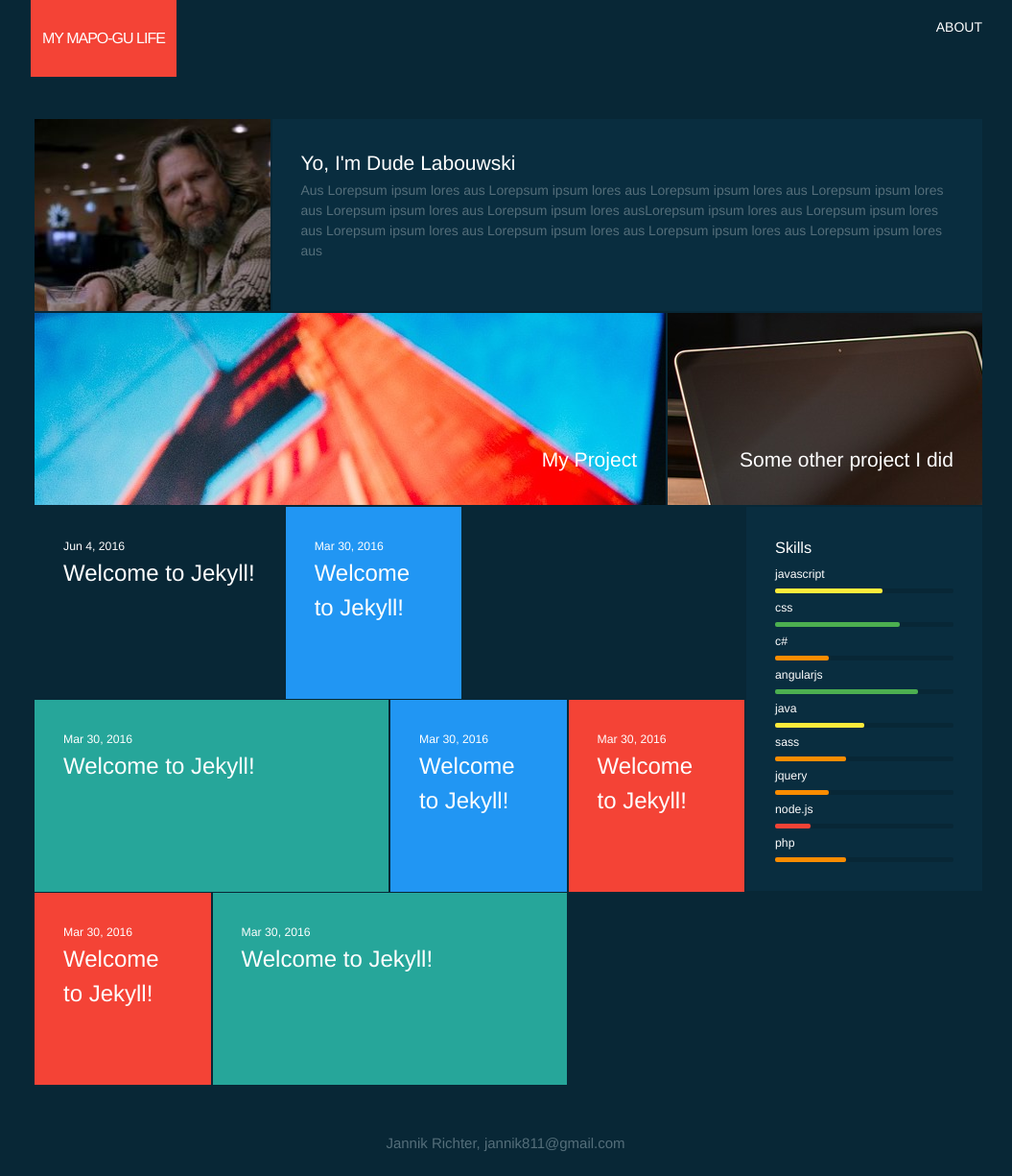
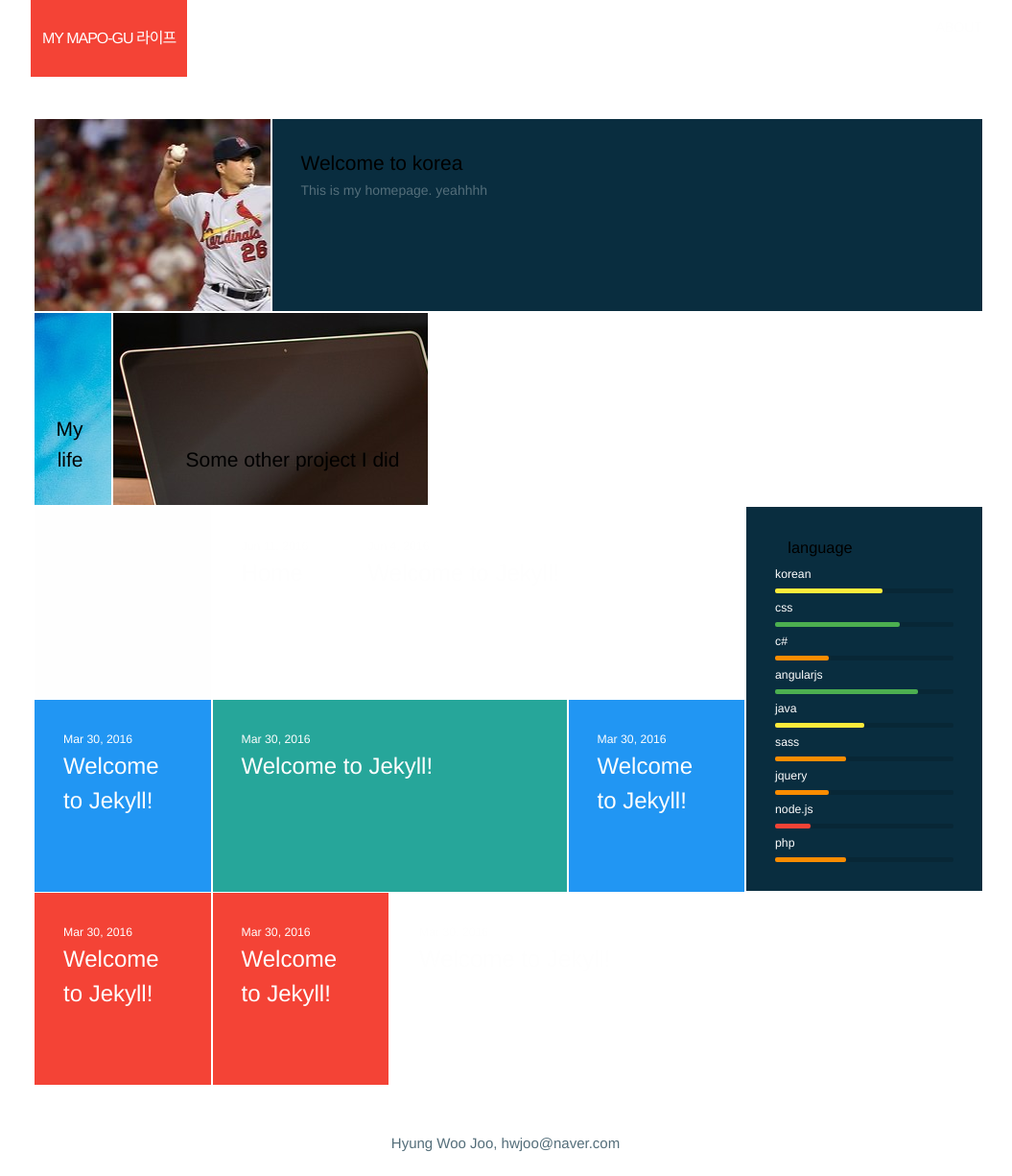
Before and after one commit to mapo-gu/xx, a Jekyll site: the page built from index.html, in a window 1280 px wide. Shown: the whole page at 96% size, without its empty margins (112-1167 px from the left). Built offline with Jekyll 4.4.1, drawn with Linux system fonts in a browser that asks for light colours.

Commit message:
Theme modif

```diff
--- a/_config.yml
+++ b/_config.yml
@@ -6,14 +6,14 @@
 # 'jekyll serve'. If you change this file, please restart the server process.
 
 # Site settings
-title: My Mapo-gu life
+title: My Mapo-gu 라이프
 email: hwjoo@naver.com
 description: > # this means to ignore newlines until "baseurl:"
-  Jannik Richter, jannik811@gmail.com
+  Hyung Woo Joo, hwjoo@naver.com
 baseurl: "" # the subpath of your site, e.g. /blog
 url: "http://yourdomain.com" # the base hostname & protocol for your site
-twitter_username: jekyllrb
-github_username:  jekyll
+twitter_username:
+github_username:  mapo-gu
 
 # Build settings
 markdown: kramdown
--- a/_data/portfolio.yml
+++ b/_data/portfolio.yml
@@ -1,7 +1,7 @@
 -   id: 1
-    title: My Project
+    title: My life
     img: 1.jpg
-    width: 8
+    width: 1
     height: 2
 -   id: 2
     title: Some other project I did
--- a/_data/skills.yml
+++ b/_data/skills.yml
@@ -1,5 +1,5 @@
--   id: javascript
-    descr: javascript
+-   id: korean
+    descr: korean
     xp: 6
 -   id: css
     descr: css
--- a/_posts/2016-03-30-welcome-to-jekyll.markdown
+++ b/_posts/2016-03-30-welcome-to-jekyll.markdown
@@ -1,7 +1,7 @@
 ---
 layout: post
 title:  "Welcome to Jekyll!"
-color:  teal
+color:  black
 width:   6
 height:  1
 date:   2016-03-30 11:31:49 +0200
--- a/_sass/_base.scss
+++ b/_sass/_base.scss
@@ -15,8 +15,8 @@
  */
 body {
     font: $base-font-weight #{$base-font-size}/#{$base-line-height} $base-font-family;
-    color: $text-color;
-    background-color: $background-color;
+    color: #000000;
+    background-color: #FFFFFF;
     -webkit-text-size-adjust: 100%;
     -webkit-font-feature-settings: "kern" 1;
     -moz-font-feature-settings: "kern" 1;
@@ -36,7 +36,9 @@
 %vertical-rhythm {
     margin-bottom: $spacing-unit / 2;
 }
-
+p{
+    margin-bottom: 1.2em;
+}
 /**
  * Set header attributes
  */
@@ -72,7 +74,8 @@
  * Lists
  */
 ul, ol {
-    margin-left: $spacing-unit;
+    //margin-left: $spacing-unit;
+    margin-left: 20pt;
 }
 
 li {
@@ -88,7 +91,28 @@
  * Headings
  */
 h1, h2, h3, h4, h5, h6 {
-    font-weight: $base-font-weight;
+    font-weight: 500;
+}
+h2{
+
+}
+h3{
+    margin-left: 10pt;
+    margin-top: 20pt;
+}
+h4{
+    margin-left: 20pt;
+    margin-top: 15pt;
+}
+h5{
+    margin-left: 30pt;
+    margin-top: 10pt;
+    font-size: 1em;
+}
+h6{
+    margin-left: 35pt;
+    margin-top: 8pt;
+    font-size: 1em;
 }
 
 /**
--- a/index.html
+++ b/index.html
@@ -7,14 +7,14 @@
 
  <div class="col col-12">
       <div class="col col-3">
-          <div class="block glass"  style="background-image:url(assets/avatar.jpg)">
+          <div class="block glass"  style="background-image:url(assets/oh.jpg)">
           </div>
       </div>
       <div class="col col-9">
         <div class="block glass">
             <div class="block-body">
-                <h2>Yo, I'm Dude Labouwski</h2>
-                <p class="grey-text">Aus Lorepsum ipsum lores aus Lorepsum ipsum lores aus Lorepsum ipsum lores aus Lorepsum ipsum lores aus Lorepsum ipsum lores aus Lorepsum ipsum lores ausLorepsum ipsum lores aus Lorepsum ipsum lores aus Lorepsum ipsum lores aus Lorepsum ipsum lores aus Lorepsum ipsum lores aus Lorepsum ipsum lores aus</p>
+                <h2>Welcome to korea </h2>
+                <p class="grey-text">This is my homepage. yeahhhh</p>
             </div>
         </div>
       </div>
@@ -50,7 +50,7 @@
     <div class="col col-3">
         <div class="block glass">
             <div class="block-body">
-                <h3 class="margin-bot">Skills</h3>
+                <h3 class="margin-bot">language</h3>
                 {% for skill in site.data.skills %}
                 <span class="post-meta white-text">{{skill.descr}}</span>
                 <div class="progress margin-bot"><div class="progress-{{skill.xp}}"></div></div>
```
Also changed, not shown: _posts/2016-06-11-home.markdown (added, +35 -0 lines), _posts/2016-06-11-oh.markdown (added, +17 -0 lines), assets/123.jpg (added), assets/oh.jpg (added).
